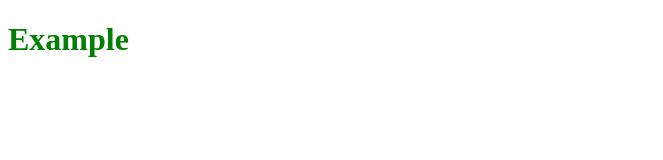
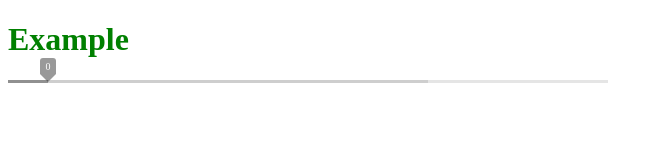
Before and after one commit to antoniokov/replayTableD3, a website: page src/index.html in a window 1280 px wide. Shown: the whole page, without its empty margins (0-663 px from the left). Drawn offline with nearby package versions, Linux system fonts and the light colour scheme.

Commit message:
Slider layout done!

```diff
--- a/src/index.html
+++ b/src/index.html
@@ -13,6 +13,14 @@
 		 data-source="./assets/csv/football/2015-2016/english-premier-league.csv"
 		 data-transformer="listOfMatches"
 		 data-collapse-to-rounds="true">
+
+
+		<div class="slider">
+			<span class="slider-toggle">0</span>
+			<span class="slider-avalible"></span>
+			<span class="slider-done"></span>
+		</div>
+
 	</div>
 
 </body>
--- a/src/replay-table.css
+++ b/src/replay-table.css
@@ -14,8 +14,13 @@ h1 {
 	background-color: #FFECEC;
 }
 
+.replayTable{
+	max-width: 600px;
+}
+.replayTable table,
 .replayTable tbody {
 	position: relative;
+	height: 600px;
 }
 
 .replayTable tbody tr {
@@ -59,3 +64,63 @@ h1 {
 .replayTable > .controls > .next.disabled{
 	background-color: lightgreen;
 }
+
+
+
+/* SLIDER ----------------------------------------------------------------------
+----------------------------------------------------------------------------------------- */
+
+.replayTable .slider{
+	position: relative;
+	height: 3px;
+	background: rgba(0,0,0,0.1);
+	margin-bottom: 20px;
+}
+.replayTable .slider .slider-toggle{
+	position: absolute;
+	display: block;
+	width: 16px;
+	height: 16px;
+	background: #999;
+	top: -22px;
+	left: 32px;
+	cursor: pointer;
+	border-top-left-radius: 3px;
+	border-top-right-radius: 3px;
+	text-align: center;
+	line-height: 17px;
+	font-size: 10px;
+	color: #fff;
+}
+.replayTable .slider .slider-toggle:after{
+	 content: '';
+	 position: absolute;
+	 bottom: -8px;
+	 left: 0;
+	 border-width: 8px 8px 0;
+	 border-style: solid;
+	 border-color: #999 transparent;
+	 display: block;
+	 width: 0;
+
+ }
+.replayTable .slider .slider-avalible{
+	position: absolute;
+	display: block;
+	height: 100%;
+	width: 70%;
+	left: 0;
+	top: 0;
+	background: rgba(0,0,0,0.1);
+}
+.replayTable .slider .slider-done{
+	position: absolute;
+	display: block;
+	height: 100%;
+	width: 40px;
+	left: 0;
+	top: 0;
+	background: rgba(0,0,0,0.3);
+}
+.replayTable .slider{}
+.replayTable .slider{}
```
